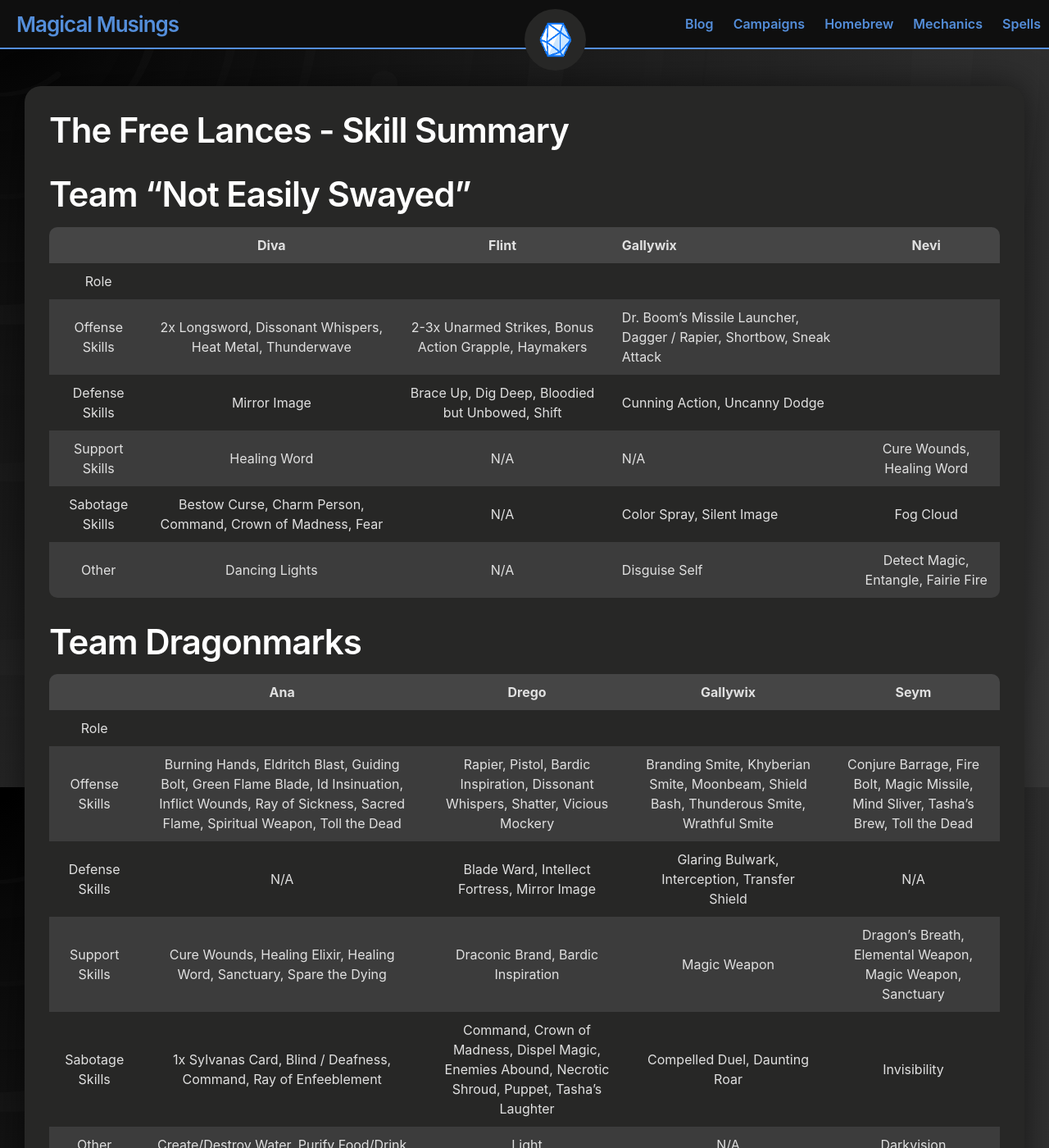
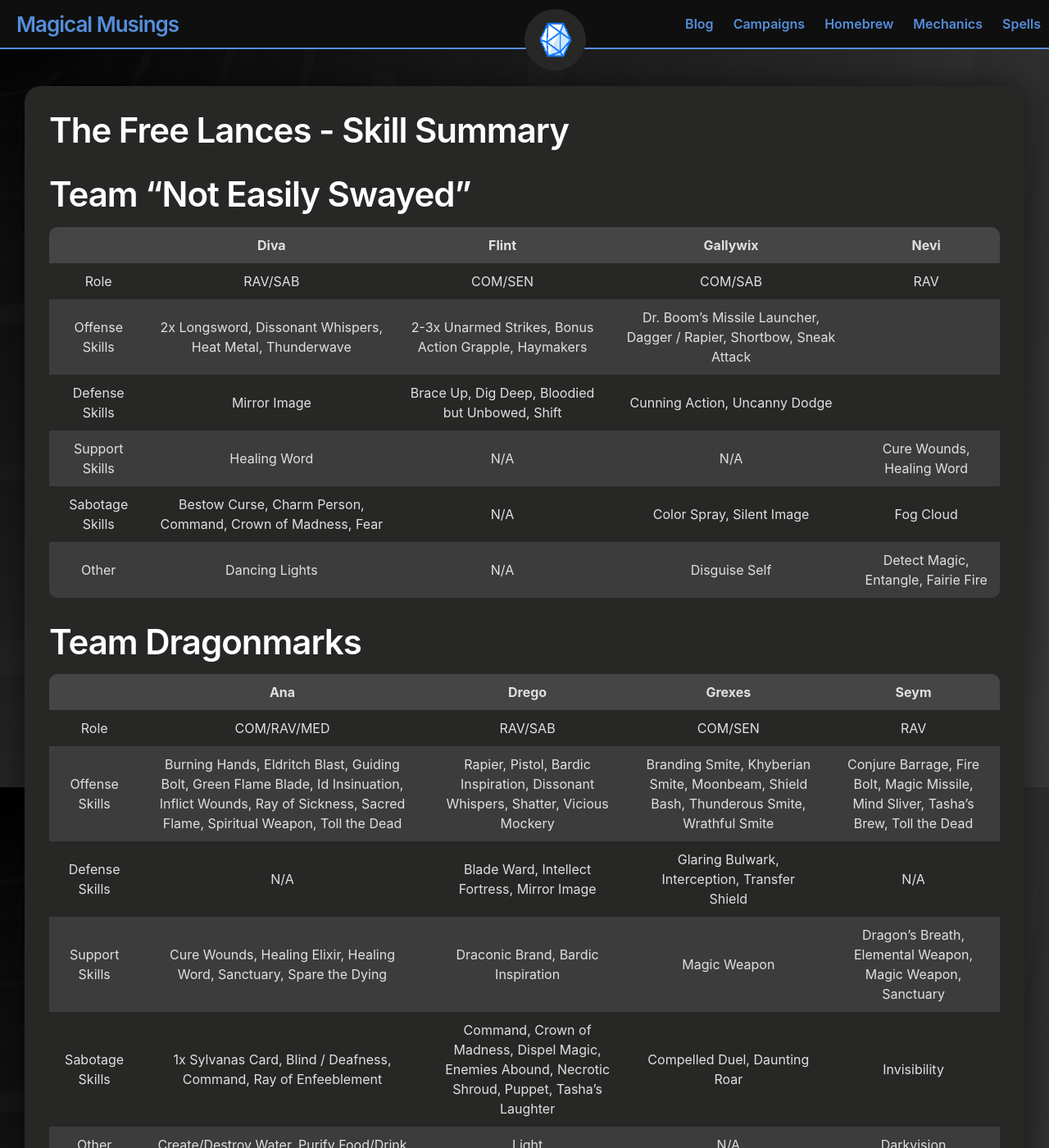
Before and after one commit to andersthemagi/magicalmusings.github.io, a Jekyll site: the page built from _posts/campaigns/free lances/2021-02-16-campaign-free-lances-skills.md, in a window 1280 px wide and 1400 px high. Shown: the whole window at 82% size. Built offline with Jekyll 4.4.1, drawn with Linux system fonts in a browser that asks for light colours.

Commit message:
Update 2021-02-16-campaign-free-lances-skills.md

```diff
--- a/_posts/campaigns/free lances/2021-02-16-campaign-free-lances-skills.md
+++ b/_posts/campaigns/free lances/2021-02-16-campaign-free-lances-skills.md
@@ -9,8 +9,8 @@ author: Andres Sepulveda
 # Team "Not Easily Swayed"
 
 |    | Diva | Flint | Gallywix | Nevi |
-|:--:|:----:|:-----:|:---------|:----:|
-|Role|      |       |          |      |
+|:--:|:----:|:-----:|:--------:|:----:|
+|Role|RAV/SAB|COM/SEN|COM/SAB  |RAV   |
 |Offense Skills| 2x Longsword, Dissonant Whispers, Heat Metal, Thunderwave | 2-3x Unarmed Strikes, Bonus Action Grapple, Haymakers | Dr. Boom's Missile Launcher, Dagger / Rapier, Shortbow, Sneak Attack | |
 |Defense Skills| Mirror Image | Brace Up, Dig Deep, Bloodied but Unbowed, Shift | Cunning Action, Uncanny Dodge | |
 |Support Skills| Healing Word | N/A | N/A | Cure Wounds, Healing Word |
@@ -19,9 +19,9 @@ author: Andres Sepulveda
 
 # Team Dragonmarks
 
-|   | Ana | Drego | Gallywix | Seym |
+|   | Ana | Drego | Grexes | Seym |
 |:-:|:---:|:-----:|:--------:|:----:|
-|Role|    |       |          |      |
+|Role|COM/RAV/MED|RAV/SAB|COM/SEN|RAV|
 |Offense Skills|Burning Hands, Eldritch Blast, Guiding Bolt, Green Flame Blade, Id Insinuation, Inflict Wounds, Ray of Sickness, Sacred Flame, Spiritual Weapon, Toll the Dead| Rapier, Pistol, Bardic Inspiration, Dissonant Whispers, Shatter, Vicious Mockery|Branding Smite, Khyberian Smite, Moonbeam, Shield Bash, Thunderous Smite, Wrathful Smite| Conjure Barrage, Fire Bolt, Magic Missile, Mind Sliver, Tasha's Brew, Toll the Dead |
 |Defense Skills| N/A | Blade Ward, Intellect Fortress, Mirror Image| Glaring Bulwark, Interception, Transfer Shield| N/A|
 |Support Skills|Cure Wounds, Healing Elixir, Healing Word, Sanctuary, Spare the Dying|Draconic Brand, Bardic Inspiration| Magic Weapon | Dragon's Breath, Elemental Weapon, Magic Weapon, Sanctuary|
```
